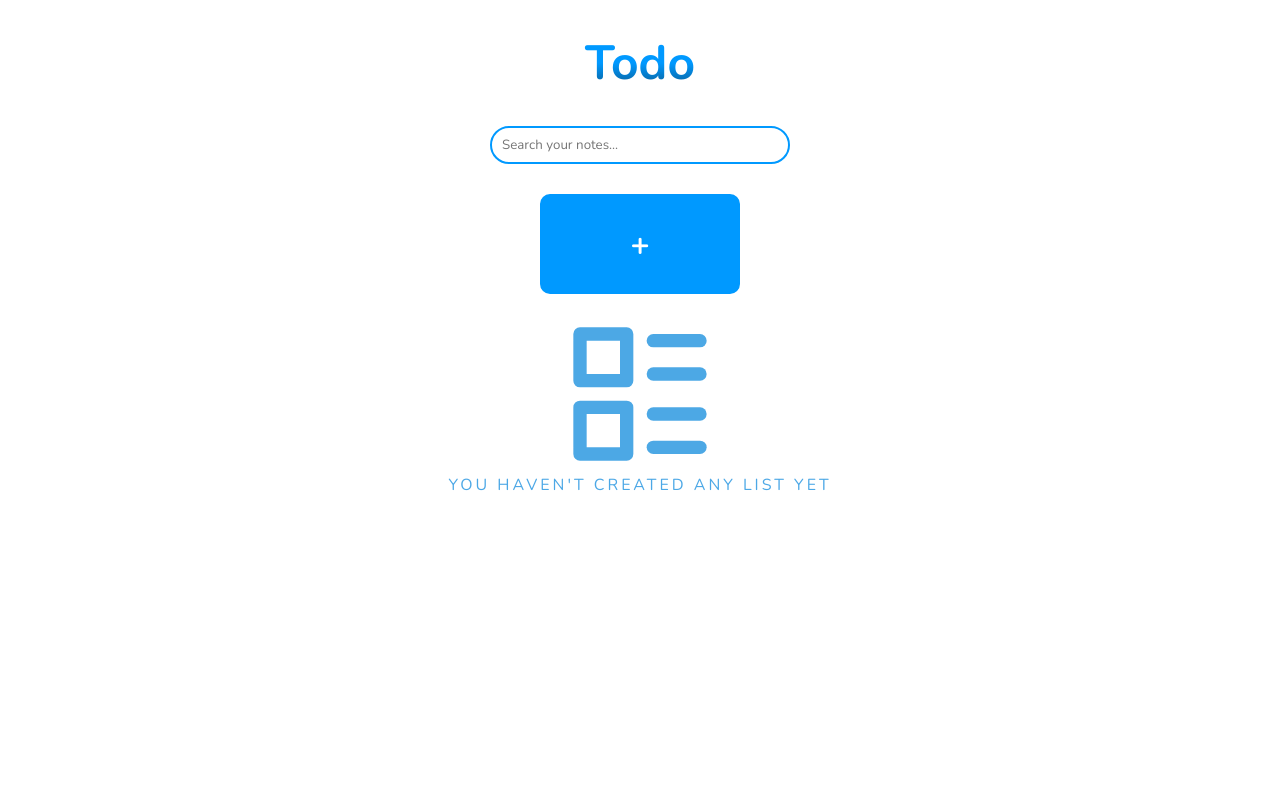
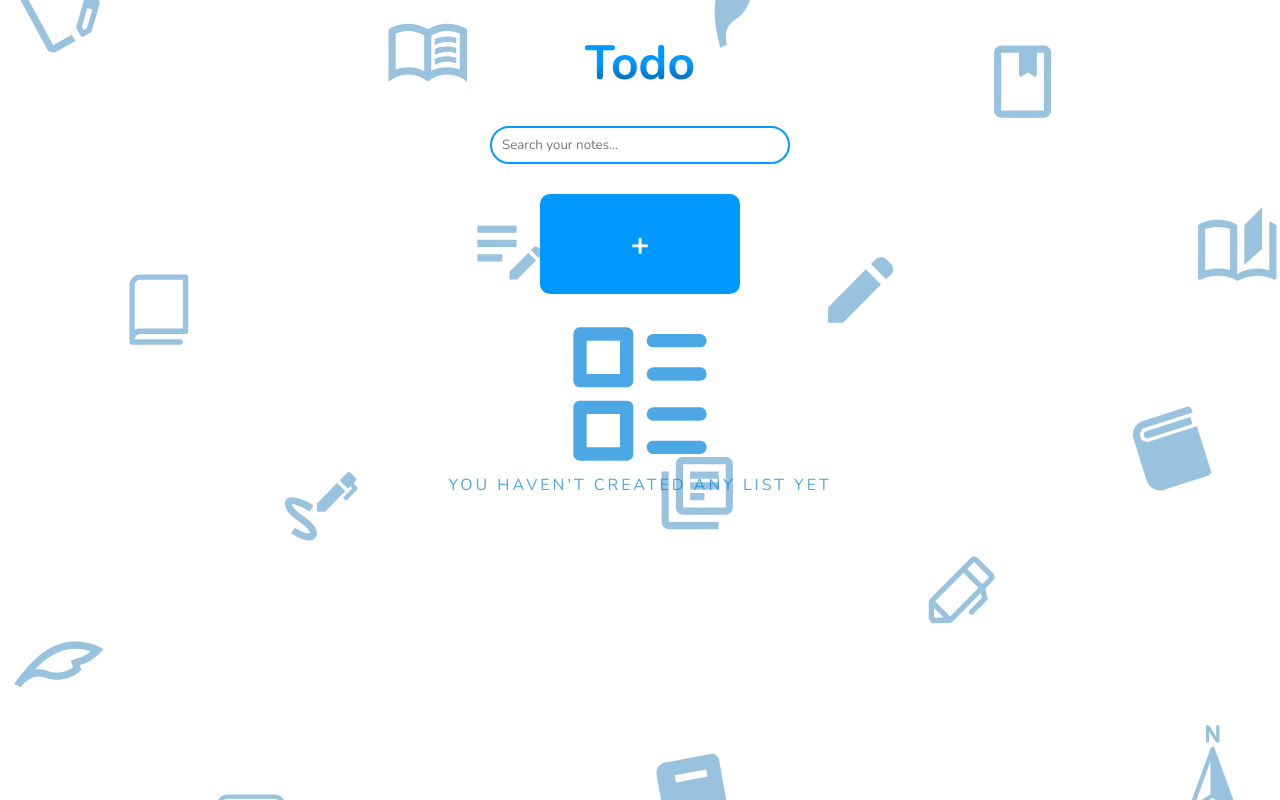
Before and after one commit to onfranciis/todo, a React (Vite) app: page / in a window 1280 px wide. Built offline with nearby package versions, Linux system fonts and the light colour scheme.

Commit message:
feat: update background and card

```diff
--- a/src/components/card/Card.scss
+++ b/src/components/card/Card.scss
@@ -17,7 +17,8 @@
   display: flex;
   flex-direction: column;
   padding: 10px;
-  transition: transform 0.5s;
+  backdrop-filter: blur(5px);
+  transition: transform 0.5s, background-color 0.3s;
   flex: 1;
 
   &:hover {
--- a/src/styles/App.scss
+++ b/src/styles/App.scss
@@ -45,6 +45,22 @@
       margin-bottom: 20px;
     }
   }
+
+  &::before {
+    content: "";
+    display: block;
+    width: 100vw;
+    height: 100svh;
+    background: url("/BG\ Group.svg");
+    background-position: center;
+    background-size: cover;
+    background-repeat: no-repeat;
+    opacity: 0.5;
+    position: fixed;
+    top: 0;
+    left: 0;
+    z-index: -1;
+  }
 }
 
 /* -------------------------------------------------------------------------- */
@@ -58,10 +74,12 @@
 /* -------------------------------------------------------------------------- */
 
 .Cards {
+  width: 100%;
   display: grid;
   grid-template-columns: repeat(auto-fit, minmax(200px, 0));
   justify-content: center;
   align-items: stretch;
+  flex-wrap: wrap;
   gap: 10px;
   padding-bottom: 20px;
 }
```
Also changed, not shown: public/BG Group.svg (added), public/site.webmanifest.
